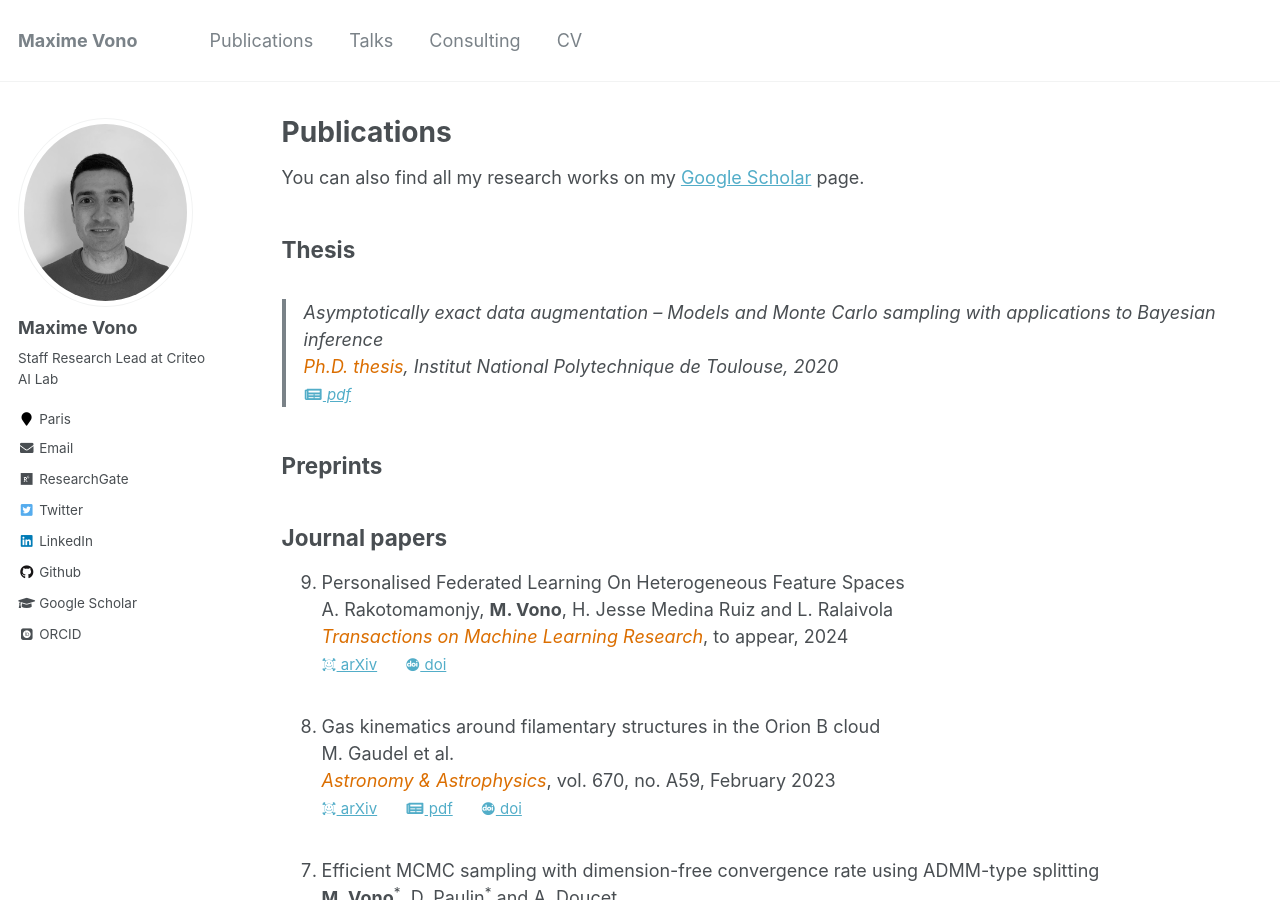
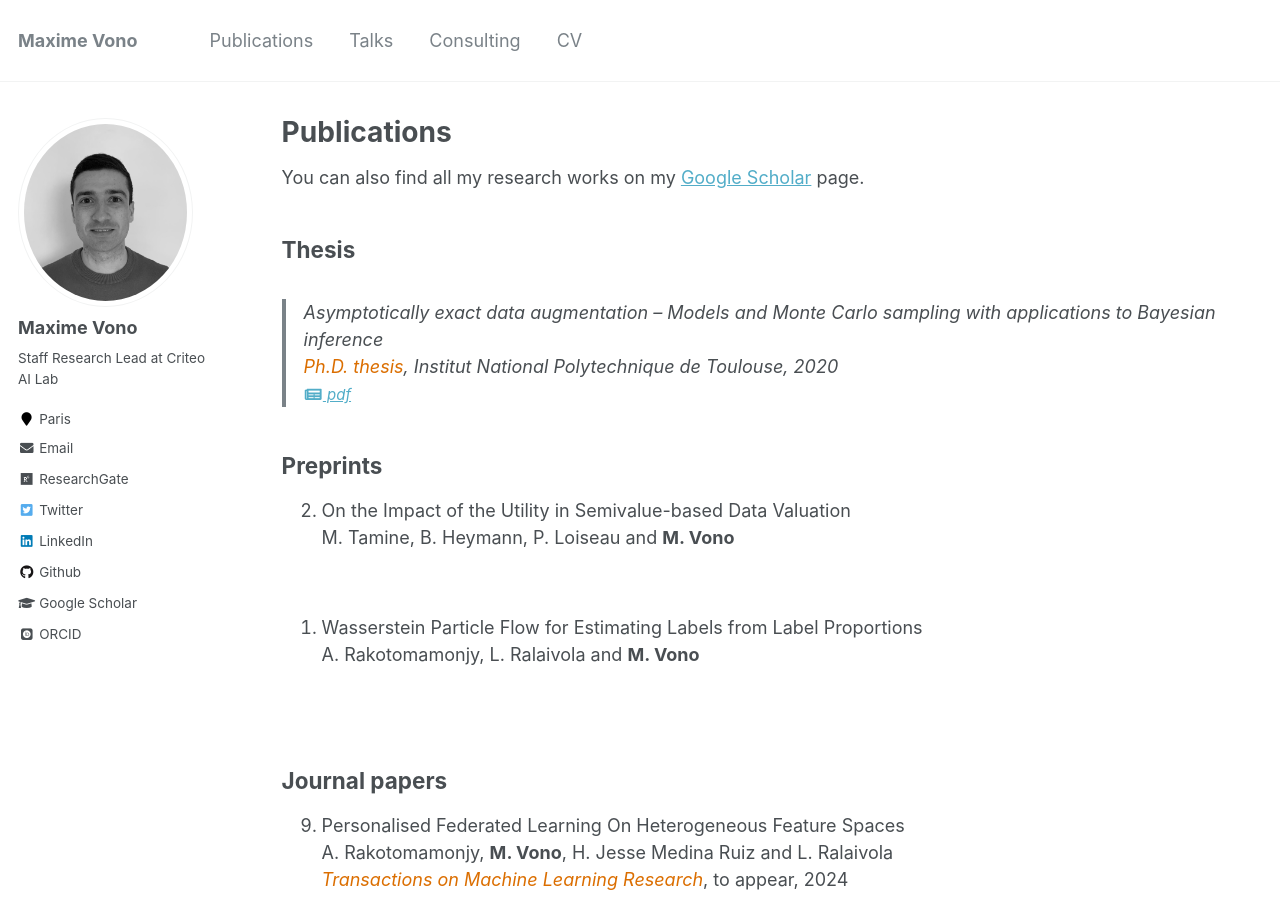
Before and after one commit to mvono/mvono.github.io, a Jekyll site: the page built from _pages/publications.md, in a window 1280 px wide and 900 px high. Built offline with Jekyll 4.4.1, drawn with Linux system fonts in a browser that asks for light colours; some web fonts are replaced.

Commit message:
Update publications.md

```diff
--- a/_pages/publications.md
+++ b/_pages/publications.md
@@ -17,14 +17,18 @@ You can also find all my research works on my [Google Scholar](https://scholar.g
 
 ## Preprints
 
-<!-- <ol reversed>
+<ol reversed>
 	<li>
-	  	Distribution-Aware Mean Estimation under User-level Local Differential Privacy<br>
-	    C. Pla, H. Richard and <b>M. Vono</b><br>
-	    <a style="font-size:15px" href="https://arxiv.org/abs/2410.09506"><i class="ai ai-arxiv"></i> arXiv</a>
+	  On the Impact of the Utility in Semivalue-based Data Valuation<br>
+	    M. Tamine, B. Heymann, P. Loiseau and <b>M. Vono</b><br>
 		<br/><br/>
   	</li>
-  </ol> -->
+	<li>
+	  Wasserstein Particle Flow for Estimating Labels from Label Proportions<br>
+	    A. Rakotomamonjy, L. Ralaivola and <b>M. Vono</b><br>
+		<br/><br/>
+  	</li>
+</ol>
 
 
 ## Journal papers
```
